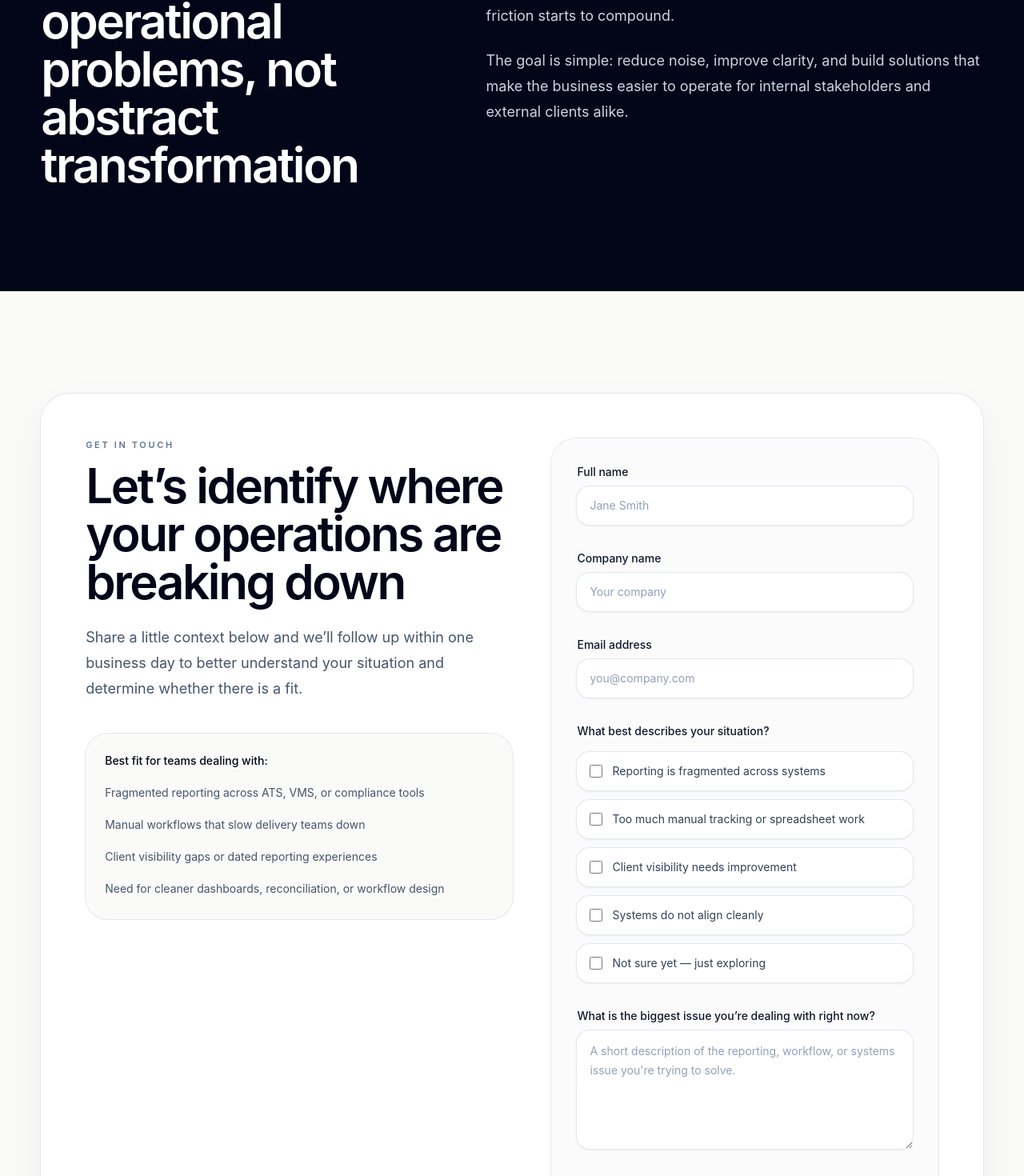
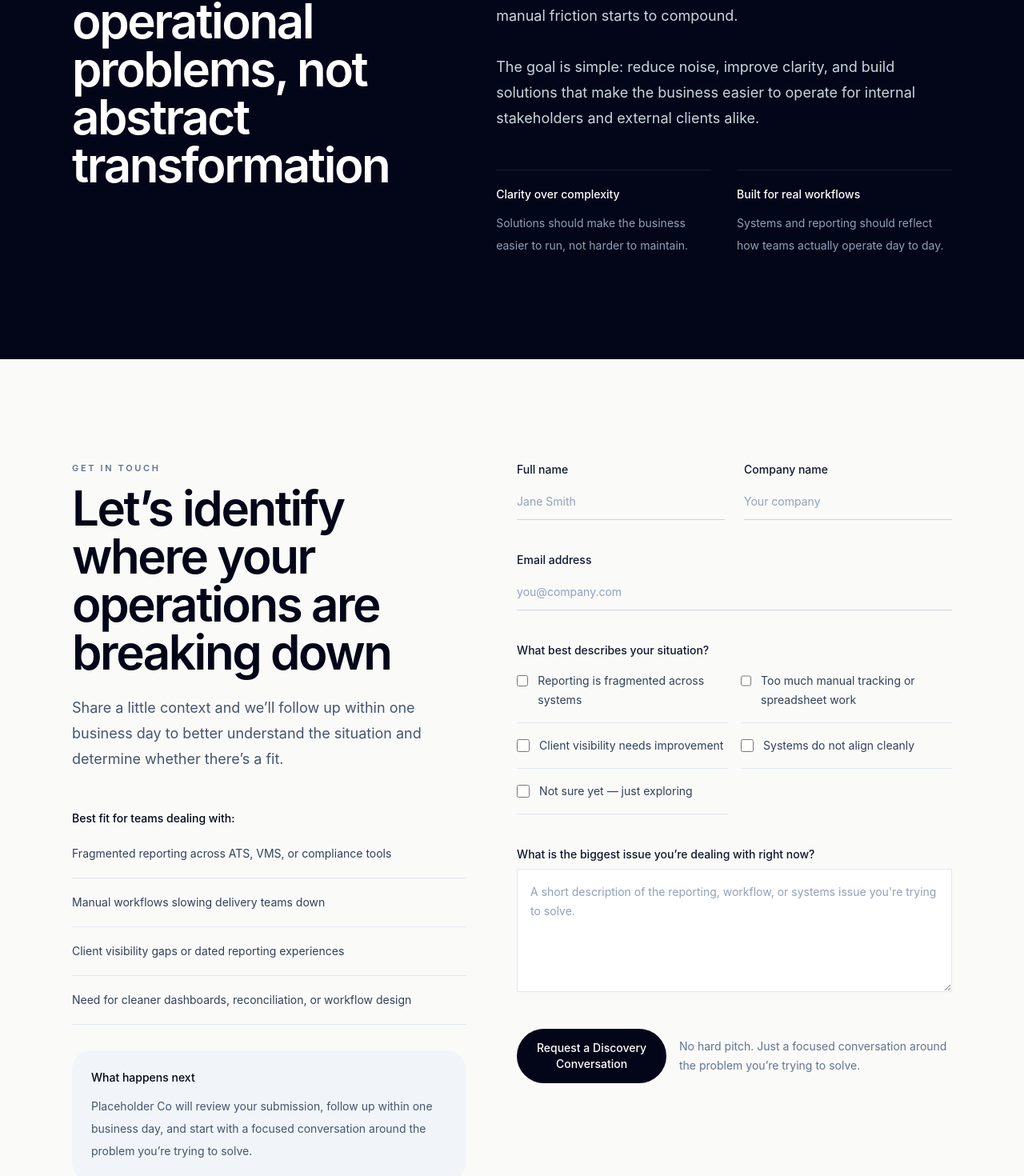
Before and after one commit to johnson7m/consulting-landing-page, a React (Vite) app: page / in a window 1280 px wide. Shown: the part 5572-7042 px from the top of the page at 80% size. Built offline with nearby package versions, Linux system fonts and the light colour scheme.

Commit message:
Refine contact and about sections in editorial style

```diff
--- a/src/sections/About.jsx
+++ b/src/sections/About.jsx
@@ -1,8 +1,11 @@
+import MotionReveal from "../components/MotionReveal";
+
 function About() {
   return (
     <section id="about" className="bg-slate-950 py-24 text-white md:py-32">
-      <div className="mx-auto grid w-[min(1200px,92%)] gap-12 lg:grid-cols-[0.9fr_1.1fr]">
-        <div>
+      <div className="mx-auto w-[min(1100px,92%)]">
+        <div className="grid gap-16 lg:grid-cols-[0.9fr_1.1fr] lg:items-start">
+          <MotionReveal>
             <p className="mb-3 text-[11px] font-semibold uppercase tracking-[0.24em] text-slate-400">
               Our approach
             </p>
@@ -10,21 +13,38 @@ function About() {
             <h2 className="text-4xl font-semibold tracking-[-0.04em] sm:text-5xl lg:text-6xl">
               Built around real operational problems, not abstract transformation
             </h2>
-        </div>
+          </MotionReveal>
 
-        <div className="space-y-6 text-lg leading-8 text-slate-300">
-          <p>
+          <MotionReveal delay={0.08} className="space-y-8">
+            <p className="max-w-2xl text-lg leading-8 text-slate-300">
               Placeholder Co focuses on the problems that sit between systems,
               workflows, and execution. That means understanding how staffing teams
-            actually work, where visibility breaks down, and where manual
-            friction starts to compound.
+              actually work, where visibility breaks down, and where manual friction
+              starts to compound.
             </p>
 
-          <p>
+            <p className="max-w-2xl text-lg leading-8 text-slate-300">
               The goal is simple: reduce noise, improve clarity, and build
               solutions that make the business easier to operate for internal
               stakeholders and external clients alike.
             </p>
+
+            <div className="grid gap-8 pt-4 sm:grid-cols-2">
+              <div className="border-t border-white/10 pt-5">
+                <p className="text-sm font-medium text-white">Clarity over complexity</p>
+                <p className="mt-3 text-sm leading-7 text-slate-400">
+                  Solutions should make the business easier to run, not harder to maintain.
+                </p>
+              </div>
+
+              <div className="border-t border-white/10 pt-5">
+                <p className="text-sm font-medium text-white">Built for real workflows</p>
+                <p className="mt-3 text-sm leading-7 text-slate-400">
+                  Systems and reporting should reflect how teams actually operate day to day.
+                </p>
+              </div>
+            </div>
+          </MotionReveal>
         </div>
       </div>
     </section>
--- a/src/sections/Contact.jsx
+++ b/src/sections/Contact.jsx
@@ -1,3 +1,5 @@
+import MotionReveal from "../components/MotionReveal";
+
 function Contact() {
   const painPoints = [
     "Reporting is fragmented across systems",
@@ -9,40 +11,59 @@ function Contact() {
 
   return (
     <section id="contact" className="py-24 md:py-32">
-      <div className="mx-auto w-[min(1200px,92%)]">
-        <div className="rounded-[36px] bg-white p-8 shadow-[0_20px_50px_rgba(15,23,42,0.05)] ring-1 ring-slate-200 md:p-14">
-          <div className="grid gap-12 lg:grid-cols-[1.05fr_0.95fr]">
-            <div>
+      <div className="mx-auto w-[min(1100px,92%)]">
+        <div className="grid gap-16 lg:grid-cols-[0.95fr_1.05fr] lg:items-start">
+          <MotionReveal className="max-w-xl">
             <p className="mb-3 text-[11px] font-semibold uppercase tracking-[0.24em] text-slate-500">
               Get in touch
             </p>
 
-              <h2 className="max-w-3xl text-4xl font-semibold tracking-[-0.04em] text-slate-950 sm:text-5xl lg:text-6xl">
+            <h2 className="text-4xl font-semibold tracking-[-0.04em] text-slate-950 sm:text-5xl lg:text-6xl">
               Let’s identify where your operations are breaking down
             </h2>
 
-              <p className="mt-6 max-w-2xl text-lg leading-8 text-slate-600">
-                Share a little context below and we’ll follow up within one
-                business day to better understand your situation and determine
-                whether there is a fit.
+            <p className="mt-6 text-lg leading-8 text-slate-600">
+              Share a little context and we’ll follow up within one business day
+              to better understand the situation and determine whether there’s a fit.
             </p>
 
-              <div className="mt-10 rounded-[28px] bg-stone-50 p-6 ring-1 ring-slate-200">
+            <div className="mt-12 space-y-8">
+              <div>
                 <p className="text-sm font-medium text-slate-950">
                   Best fit for teams dealing with:
                 </p>
 
-                <ul className="mt-4 space-y-3 text-sm leading-7 text-slate-600">
-                  <li>Fragmented reporting across ATS, VMS, or compliance tools</li>
-                  <li>Manual workflows that slow delivery teams down</li>
-                  <li>Client visibility gaps or dated reporting experiences</li>
-                  <li>Need for cleaner dashboards, reconciliation, or workflow design</li>
-                </ul>
+                <div className="mt-5 space-y-4">
+                  {[
+                    "Fragmented reporting across ATS, VMS, or compliance tools",
+                    "Manual workflows slowing delivery teams down",
+                    "Client visibility gaps or dated reporting experiences",
+                    "Need for cleaner dashboards, reconciliation, or workflow design",
+                  ].map((item) => (
+                    <div key={item} className="border-b border-slate-200 pb-4">
+                      <p className="text-sm leading-7 text-slate-700">{item}</p>
+                    </div>
+                  ))}
                 </div>
               </div>
 
-            <div className="rounded-[32px] bg-stone-50/70 p-6 ring-1 ring-slate-200 md:p-8">
-              <form className="space-y-8">
+              <div className="rounded-[24px] bg-slate-100 p-6">
+                <p className="text-sm font-medium text-slate-950">
+                  What happens next
+                </p>
+
+                <p className="mt-3 text-sm leading-7 text-slate-600">
+                  Placeholder Co will review your submission, follow up within one
+                  business day, and start with a focused conversation around the
+                  problem you’re trying to solve.
+                </p>
+              </div>
+            </div>
+          </MotionReveal>
+
+          <MotionReveal delay={0.08}>
+            <form className="space-y-10">
+              <div className="grid gap-6 sm:grid-cols-2">
                 <div>
                   <label
                     htmlFor="name"
@@ -55,7 +76,7 @@ function Contact() {
                     name="name"
                     type="text"
                     placeholder="Jane Smith"
-                    className="w-full rounded-2xl border-0 bg-white px-4 py-3.5 text-sm text-slate-900 shadow-sm ring-1 ring-slate-200 placeholder:text-slate-400 focus:outline-none focus:ring-2 focus:ring-blue-500"
+                    className="w-full border-0 border-b border-slate-300 bg-transparent px-0 py-3 text-sm text-slate-900 placeholder:text-slate-400 focus:border-slate-950 focus:outline-none focus:ring-0"
                   />
                 </div>
 
@@ -71,8 +92,9 @@ function Contact() {
                     name="company"
                     type="text"
                     placeholder="Your company"
-                    className="w-full rounded-2xl border-0 bg-white px-4 py-3.5 text-sm text-slate-900 shadow-sm ring-1 ring-slate-200 placeholder:text-slate-400 focus:outline-none focus:ring-2 focus:ring-blue-500"
+                    className="w-full border-0 border-b border-slate-300 bg-transparent px-0 py-3 text-sm text-slate-900 placeholder:text-slate-400 focus:border-slate-950 focus:outline-none focus:ring-0"
                   />
+                </div>
               </div>
 
               <div>
@@ -87,7 +109,7 @@ function Contact() {
                   name="email"
                   type="email"
                   placeholder="you@company.com"
-                    className="w-full rounded-2xl border-0 bg-white px-4 py-3.5 text-sm text-slate-900 shadow-sm ring-1 ring-slate-200 placeholder:text-slate-400 focus:outline-none focus:ring-2 focus:ring-blue-500"
+                  className="w-full border-0 border-b border-slate-300 bg-transparent px-0 py-3 text-sm text-slate-900 placeholder:text-slate-400 focus:border-slate-950 focus:outline-none focus:ring-0"
                 />
               </div>
 
@@ -96,11 +118,11 @@ function Contact() {
                   What best describes your situation?
                 </legend>
 
-                  <div className="space-y-3">
+                <div className="grid gap-4 sm:grid-cols-2">
                   {painPoints.map((item) => (
                     <label
                       key={item}
-                        className="flex items-start gap-3 rounded-2xl bg-white px-4 py-3 shadow-sm ring-1 ring-slate-200"
+                      className="flex items-start gap-3 border-b border-slate-200 pb-4"
                     >
                       <input
                         type="checkbox"
@@ -128,26 +150,25 @@ function Contact() {
                   name="challenge"
                   rows="5"
                   placeholder="A short description of the reporting, workflow, or systems issue you're trying to solve."
-                    className="w-full rounded-2xl border-0 bg-white px-4 py-3.5 text-sm leading-6 text-slate-900 shadow-sm ring-1 ring-slate-200 placeholder:text-slate-400 focus:outline-none focus:ring-2 focus:ring-blue-500"
+                  className="w-full border border-slate-200 bg-white px-4 py-4 text-sm leading-6 text-slate-900 placeholder:text-slate-400 focus:border-slate-950 focus:outline-none focus:ring-0"
                 />
               </div>
 
-                <div className="space-y-4">
+              <div className="flex flex-col gap-4 sm:flex-row sm:items-center sm:justify-between">
                 <button
                   type="submit"
-                    className="inline-flex w-full items-center justify-center rounded-full bg-slate-950 px-6 py-3.5 text-sm font-medium text-white transition hover:bg-slate-800"
+                  className="inline-flex items-center justify-center rounded-full bg-slate-950 px-6 py-3.5 text-sm font-medium text-white transition hover:bg-slate-800"
                 >
                   Request a Discovery Conversation
                 </button>
 
-                  <p className="text-sm leading-6 text-slate-500">
-                    We’ll follow up within one business day. No hard pitch — just
-                    a focused conversation around the problem you’re trying to solve.
+                <p className="max-w-sm text-sm leading-6 text-slate-500">
+                  No hard pitch. Just a focused conversation around the problem
+                  you’re trying to solve.
                 </p>
               </div>
             </form>
-            </div>
-          </div>
+          </MotionReveal>
         </div>
       </div>
     </section>
```
Lines whose indentation alone changed are shown as unchanged.
